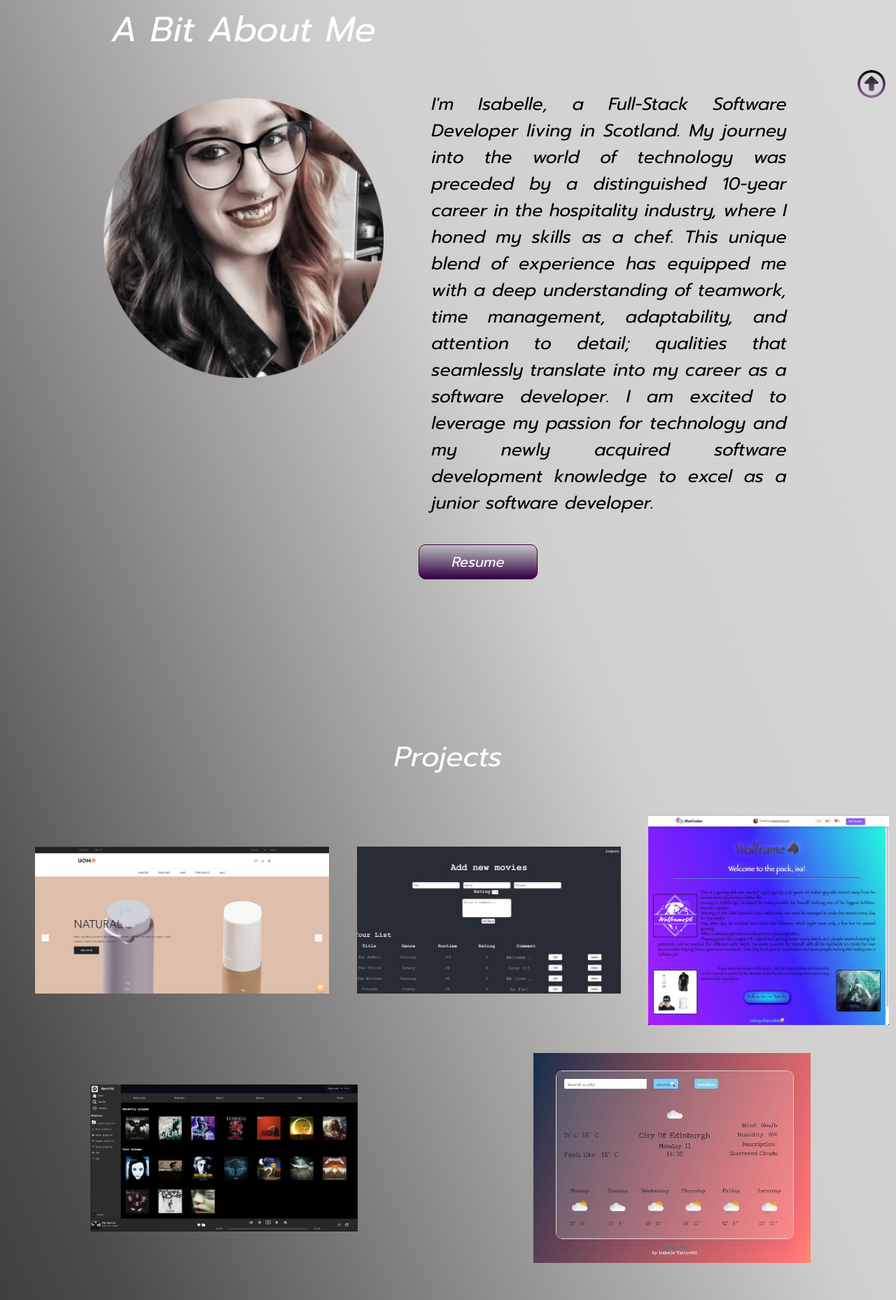
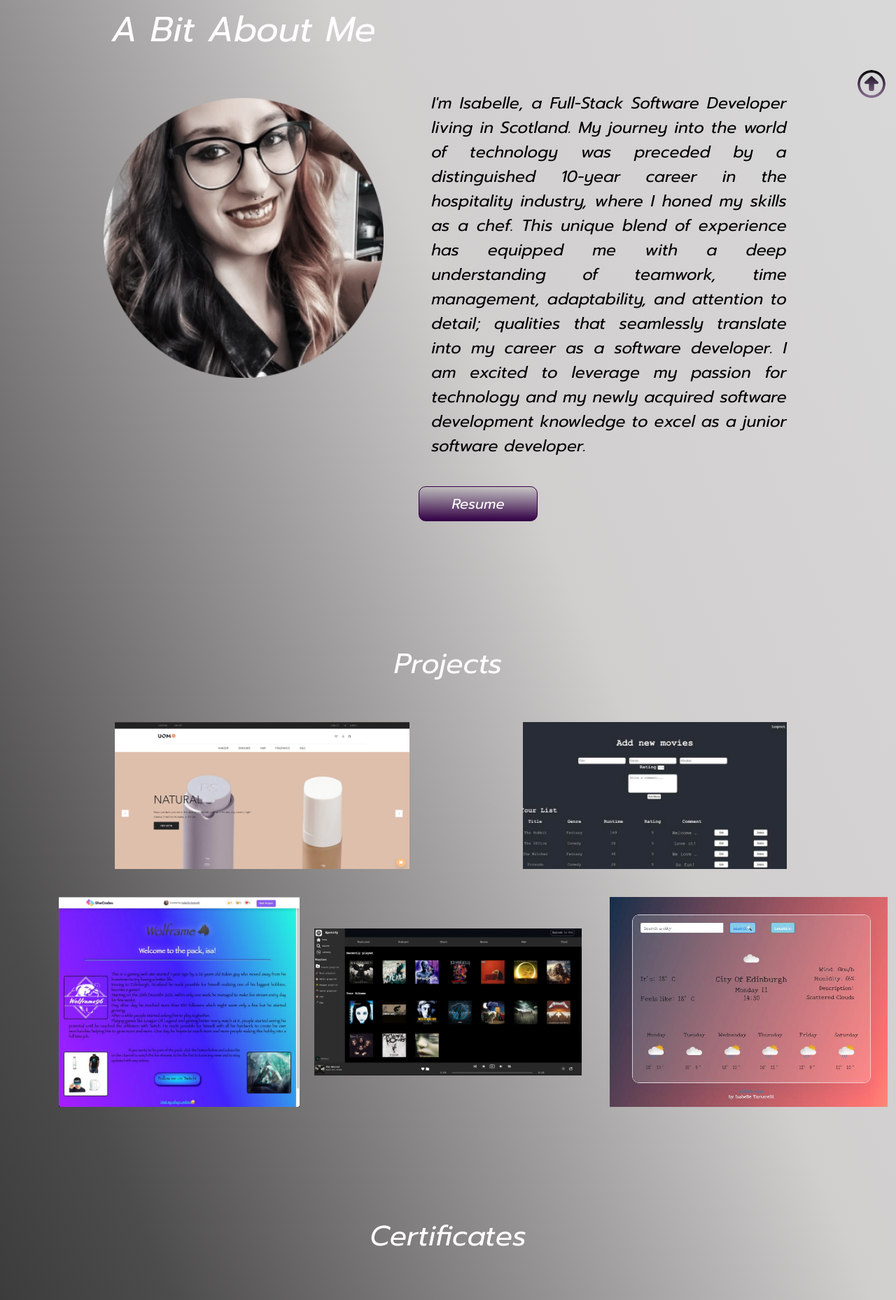
Before and after one commit to Shylan21/Isabelle-Portfolio, a React (Create React App) app: page / in a window 1280 px wide. Shown: the part 580-2438 px from the top of the page at 70% size. Built offline with nearby package versions, Linux system fonts and the light colour scheme.

Commit message:
AboutMe animation added and Skills easeIn

```diff
--- a/src/App.js
+++ b/src/App.js
@@ -1,7 +1,7 @@
 // ----------------------------------------------------
 import './App.css'
 import { BrowserRouter as Router, Route, Routes } from 'react-router-dom'
-import Resume from './components/Resume/Resume'
+import { motion } from 'framer-motion'
 // ----------------------------------------------------
 /* Importing Components  */
 import Header from './components/Header/Header'
@@ -11,6 +11,7 @@ import Certificates from './components/Certificates/Certificates'
 import Skill from './components/Skill/Skill'
 import Contacts from './components/Contacts/Contacts'
 import ScrollToTop from './components/ScrollToTop/ScrollToTop'
+import Resume from './components/Resume/Resume'
 
 const skills = require('./components/Skill/skill-data').skills
 const projects = require('./components/Project/project-data').projects
@@ -64,7 +65,13 @@ function App() {
 									</div>
 								</section>
 								{/* SKILLS */}
-								<section className="skills-section" id="skills">
+								<motion.section
+									className="skills-section"
+									id="skills"
+									initial={{ x: '20%', opacity: 0, scale: 0.5 }}
+									whileInView={{ x: 0, opacity: 1, scale: 1 }}
+									transition={{ duration: 1.5, ease: 'easeIn' }}
+								>
 									<h1 className="skills-title">Skills</h1>
 									<div className="bkg-skill-section">
 										{skills.map((x, index) => (
@@ -78,7 +85,7 @@ function App() {
 											/>
 										))}
 									</div>
-								</section>
+								</motion.section>
 								{/* FOOTER */}
 								<Contacts />
 							</div>
--- a/src/components/AboutMe/AboutMe.css
+++ b/src/components/AboutMe/AboutMe.css
@@ -40,7 +40,7 @@
   text-align: justify;
 
   font-family: Prompt;
-  font-size: 25px;
+  font-size: 23px;
   font-style: normal;
   font-weight: 400;
   line-height: normal;
--- a/src/components/AboutMe/AboutMe.js
+++ b/src/components/AboutMe/AboutMe.js
@@ -8,7 +8,13 @@ const AboutMe = () => {
 
 	return (
 		<main>
-			<div className="about-me-container" id="aboutMe">
+			<motion.div
+				className="about-me-container"
+				id="aboutMe"
+				initial={{ opacity: 0, scale: 0.5 }}
+				whileInView={{  opacity: 1, scale: 1 }}
+				transition={{ duration: 1, ease: 'easeIn' }}
+			>
 				<h1 className="about-me-title"> A Bit About Me</h1>
 				<img className="about-me-image" src={profilePic} alt="" />
 				<p className="about-me-text">
@@ -30,7 +36,7 @@ const AboutMe = () => {
 				>
 					Resume
 				</motion.button>
-			</div>
+			</motion.div>
 		</main>
 	)
 }
--- a/src/components/Project/Project.css
+++ b/src/components/Project/Project.css
@@ -1,7 +1,9 @@
 .projects-section {
   display: flex;
   flex-direction: column;
-  margin-top: 100px;
+  margin-top: 50px;
+  width: 90%;
+  justify-self: center;
 }
 
 .project-title {
```
